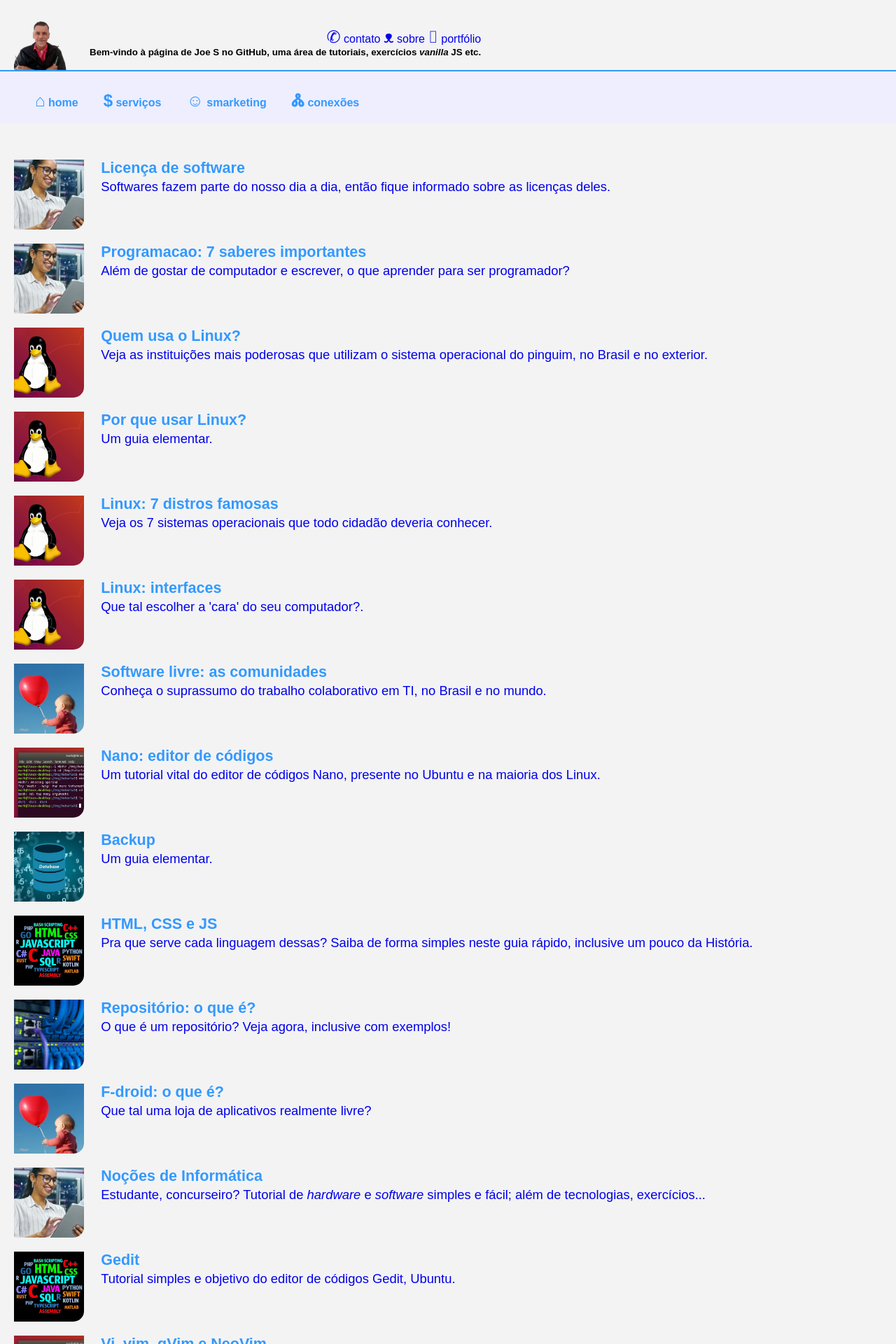
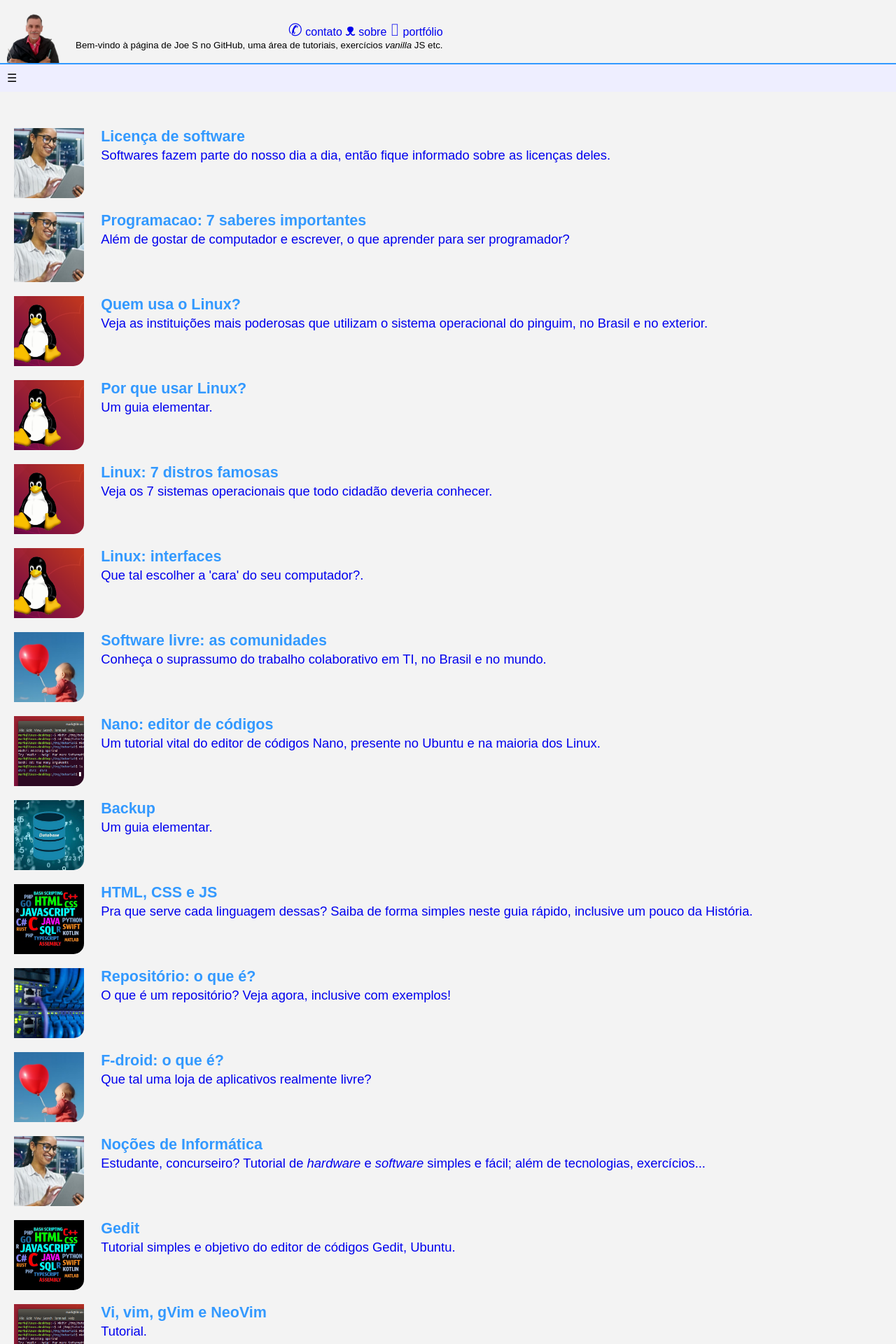
Before and after one commit to Joesynth/joesynth.github.io, a Jekyll site: the page built from index.html, in a window 1280 px wide. Shown: the top 1920 px of the page at 70% size. Built offline with Jekyll 4.4.1, drawn with Linux system fonts in a browser that asks for light colours.

Commit message:
Update style.css

```diff
--- a/css/style.css
+++ b/css/style.css
@@ -12,13 +12,11 @@
 /* Header */
 header {
 	display: flex;
-	padding: 20px;
-	align-items: center; gap: 20px;
+	padding: 10px;
+	align-items: center; gap: 10px;
 	border-bottom: 2px solid var(--cor-escura);
 	padding-bottom: 0;
 	}
-
-img { margin-right: .5em;}
 
 .img-header { width: 80px; height: 80px; object-fit: cover; }
 
@@ -27,12 +25,13 @@
 	text-align: right;
 }
 
+
 #menuContato p {
 	color: var(--cor-escura);
 }
 
 #bemVindo {
-	font-weight: bold;
+	//font-weight: bold;
 	font-size: smaller;
 	}
 
@@ -40,6 +39,7 @@
 nav { background: var(--cor-clara); padding: 10px; position: relative; margin-bottom: 2em;}
 .menu-checkbox { display: none; } /* Esconde o input */
 
+/*
 .menu-toggle {
     display: flex;
     align-items: center;
@@ -52,6 +52,7 @@
     font-size: 28px;
     cursor: pointer;
 }
+*/
 
 .nav-links {
     display: none; /* Escondido por padrão no mobile */
@@ -85,7 +86,10 @@
 article { display: flex; gap: 15px; align-items: flex-start; }
 .art-img { width: 100px; object-fit: cover; flex-shrink: 0; border-bottom-right-radius: 15px;}
 
-													/* .art-content h3, h1 { margin-bottom: 5px; } 		 Adicionado h1*/
+/* img dos artigos */
+img { margin-right: .5em;}
+
+/* .art-content h3, h1 { margin-bottom: 5px; } 		 Adicionado h1*/
 h1, h2, h3, h4, h5, h6 { color: var(--cor-escura); }
 h2, h4, h5, h6 { padding-top: 2.2em}		/*h1 usado no topo de cada artigo .md, e h3 somente na página principal. */
 h1 { font-size: 1.5em; }
@@ -98,7 +102,7 @@
 
 ul li, ol li { font-weight: bold;}
 
-ul, ol {margin-left: 2em;}
+ul, ol {margin-left: 1.5em;}
 
 th { background-color: lightgray; }
 
@@ -121,18 +125,7 @@
 
 footer { text-align: center; height: 2em; padding-top: 0.5em; color: var(--cor-clara); background-color: var(--cor-escura); }
 
+
+
+
 /* Media Queries para Tablet e Notebook */
-@media (min-width: 768px) {
-    .menu-toggle { display: none; } /* Esconde o botão hamburger */
-
-    .nav-links {
-        display: flex;
-        flex-direction: row;
-        justify-content: flex-start;
-        gap: 20px;
-    }
-
-    .art-link {
-        flex: 0 1 calc(50% - 10px); /* Dois artigos por linha */
-    }
-}
```
